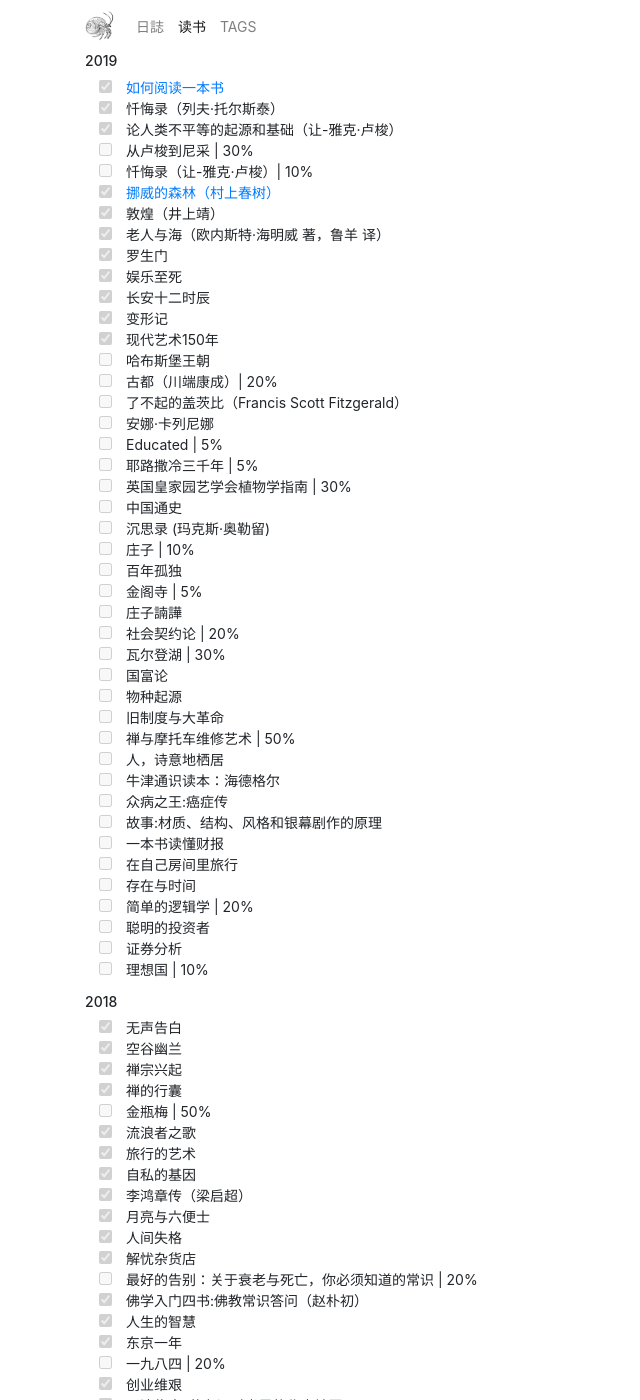
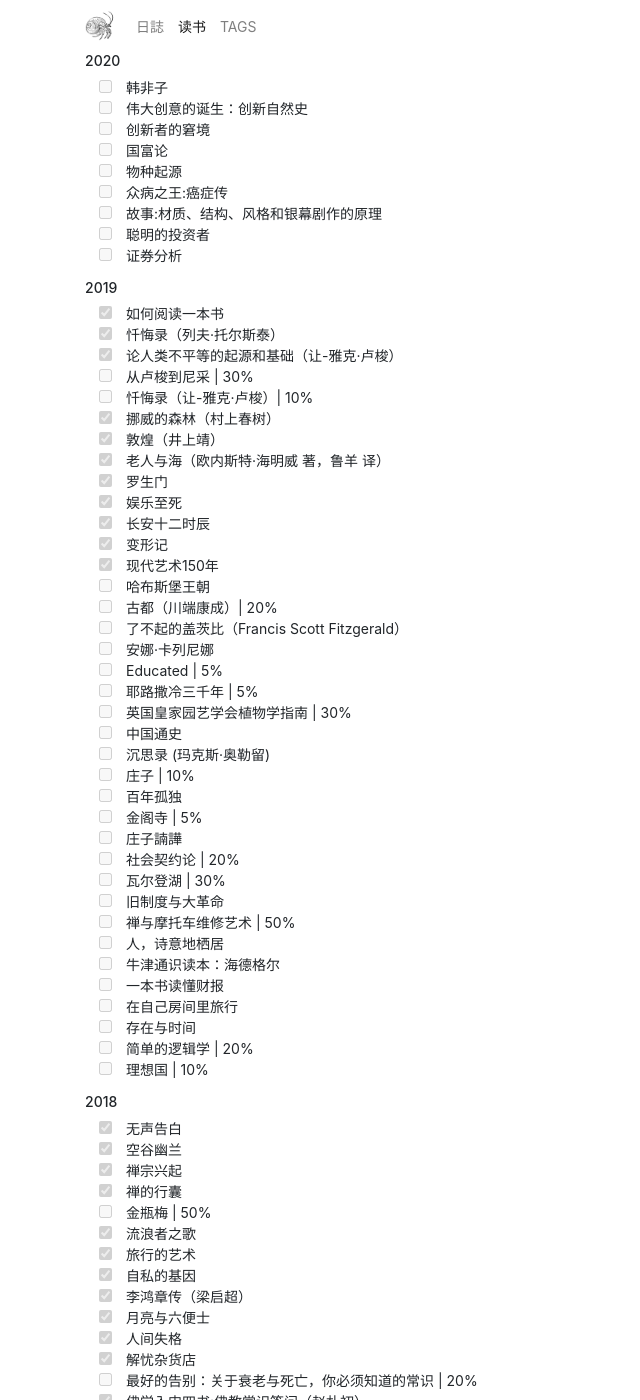
Before and after one commit to shellc/shellc.github.io, a Jekyll site: the page built from books.md, in a window 1280 px wide and 1400 px high. Shown: the whole window, without its empty margins (0-640 px from the left). Built offline with Jekyll 4.4.1, drawn with Linux system fonts in a browser that asks for light colours.

Commit message:
update books.md

```diff
--- a/books.md
+++ b/books.md
@@ -3,14 +3,26 @@ layout: default
 title: 读书
 ---
 
+#### 2020
+
+- [ ] 韩非子
+- [ ] 伟大创意的诞生：创新自然史
+- [ ] 创新者的窘境
+- [ ] 国富论
+- [ ] 物种起源
+- [ ] 众病之王:癌症传
+- [ ] 故事:材质、结构、风格和银幕剧作的原理
+- [ ] 聪明的投资者
+- [ ] 证券分析
+
 #### 2019
 
-- [x] [如何阅读一本书](2019/02/21/how-to-read-a-book.html)
+- [x] 如何阅读一本书
 - [x] 忏悔录（列夫·托尔斯泰）
 - [x] 论人类不平等的起源和基础（让-雅克·卢梭）
 - [ ] 从卢梭到尼采 \| 30%
 - [ ] 忏悔录（让-雅克·卢梭）\| 10%
-- [x] [挪威的森林（村上春树）](2019/02/25/Norwegian-Wood.html)
+- [x] 挪威的森林（村上春树）
 - [x] 敦煌（井上靖）
 - [x] 老人与海（欧内斯特·海明威 著，鲁羊 译）
 - [x] 罗生门
```
Also changed, not shown: other parts of books.md (+0 -6 lines).
